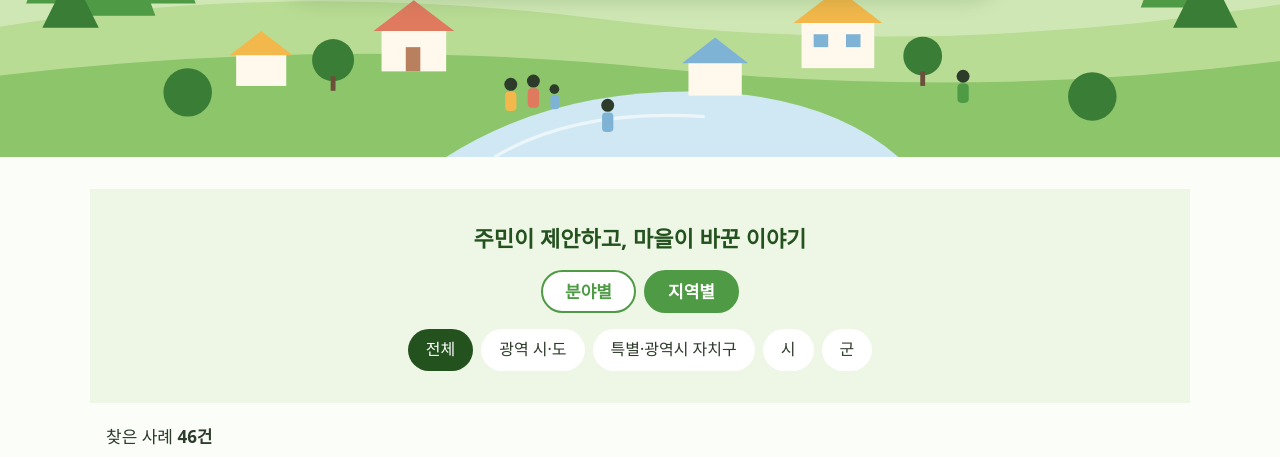
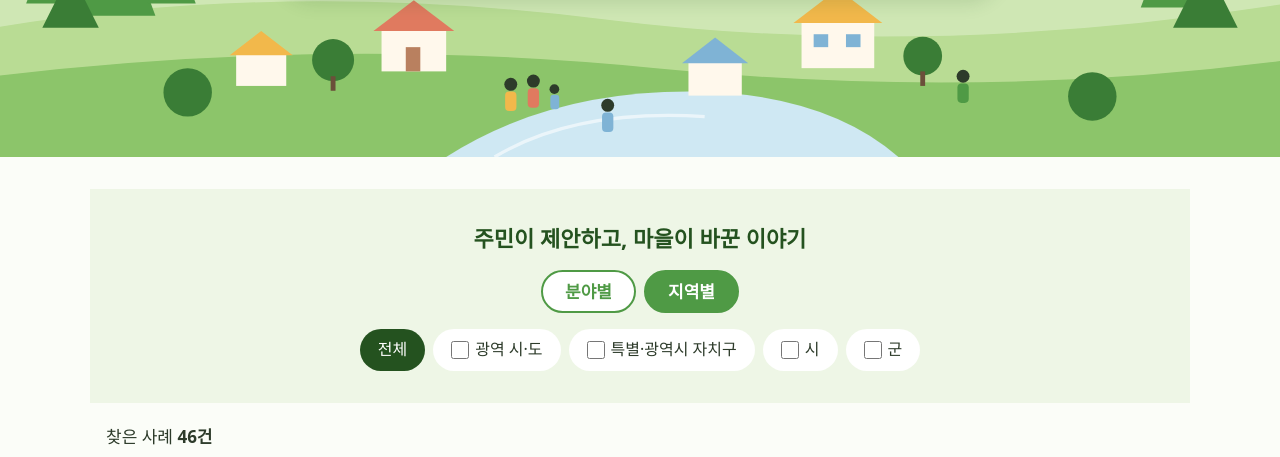
Before and after one commit to sajadyo100-ops/maeul-sarye-sup, a website with bundled scripts: page index.html in a window 1280 px wide. Both pictures are taken after a click on the button "지역별". Shown: the part 263-720 px from the top of the page. Built offline with nearby package versions, Linux system fonts and the light colour scheme.

Commit message:
feat: 지역별을 여러 개 체크해 함께 검색
Co-Authored-By: Claude Opus 5.5 <noreply@anthropic.com>

```diff
--- a/css/style.css
+++ b/css/style.css
@@ -80,6 +80,9 @@ main { max-width: 1100px; margin: 0 auto; padding: 0 16px; }
 .chips { display: flex; flex-wrap: wrap; justify-content: center; gap: 8px; }
 .chip { border-color: transparent; color: var(--ink); font-weight: 500; padding: 6px 16px; font-size: 16px; }
 .chip.on { background: var(--deep); color: #fff; }
+.chip.check { display: inline-flex; align-items: center; gap: 6px; }
+.chip.check input { width: 18px; height: 18px; margin: 0; accent-color: var(--green); cursor: pointer; }
+.chip.check:focus-within { outline: 3px solid var(--accent); outline-offset: 2px; }
 .mode:focus-visible, .chip:focus-visible, .arrow:focus-visible, summary:focus-visible, .case-link:focus-visible { outline: 3px solid var(--accent); outline-offset: 2px; }
 
 /* 4. 사례 카드 */
--- a/js/app.js
+++ b/js/app.js
@@ -43,6 +43,12 @@ export function renderNew(list) {
 </div>`).join("\n");
 }
 
+export function renderRegionChecks(selected) {
+  return REGION_TYPES.map((v) =>
+    `<label class="chip check${selected.includes(v) ? " on" : ""}"><input type="checkbox" value="${escapeHtml(v)}"${selected.includes(v) ? " checked" : ""}> ${escapeHtml(v)}</label>`
+  ).join("");
+}
+
 export function renderLoadError() {
   return `<p class="empty">사례를 불러오지 못했어요. 잠시 뒤 다시 열어 주세요.</p>`;
 }
@@ -50,7 +56,7 @@ export function renderLoadError() {
 // ---------- 브라우저에서만 실행 ----------
 async function start() {
   const $ = (id) => document.getElementById(id);
-  const state = { query: "", field: "전체", regionType: "전체", mode: "field" };
+  const state = { query: "", field: "전체", regionTypes: [], mode: "field" };
   let cases = [];
 
   try {
@@ -69,10 +75,15 @@ async function start() {
   $("new-section").hidden = fresh.length === 0;
 
   function drawChips() {
-    const items = ["전체", ...(state.mode === "field" ? FIELDS : REGION_TYPES)];
-    const current = state.mode === "field" ? state.field : state.regionType;
-    $("chips").innerHTML = items.map((v) =>
-      `<button type="button" class="chip${v === current ? " on" : ""}" data-v="${escapeHtml(v)}" aria-pressed="${v === current}">${escapeHtml(v)}</button>`).join("");
+    if (state.mode === "field") {
+      $("chips").innerHTML = ["전체", ...FIELDS].map((v) =>
+        `<button type="button" class="chip${v === state.field ? " on" : ""}" data-v="${escapeHtml(v)}" aria-pressed="${v === state.field}">${escapeHtml(v)}</button>`).join("");
+    } else {
+      const all = state.regionTypes.length === 0;
+      $("chips").innerHTML =
+        `<button type="button" class="chip${all ? " on" : ""}" data-v="전체" aria-pressed="${all}">전체</button>` +
+        renderRegionChecks(state.regionTypes);
+    }
     $("mode-field").classList.toggle("on", state.mode === "field");
     $("mode-region").classList.toggle("on", state.mode === "region");
   }
@@ -86,12 +97,17 @@ async function start() {
 
   $("search").addEventListener("input", (ev) => { state.query = ev.target.value; draw(); });
   $("search-form").addEventListener("submit", (ev) => { ev.preventDefault(); draw(); $("cases").scrollIntoView({ behavior: "smooth" }); });
-  $("mode-field").addEventListener("click", () => { state.mode = "field"; state.regionType = "전체"; drawChips(); draw(); });
+  $("mode-field").addEventListener("click", () => { state.mode = "field"; state.regionTypes = []; drawChips(); draw(); });
   $("mode-region").addEventListener("click", () => { state.mode = "region"; state.field = "전체"; drawChips(); draw(); });
   $("chips").addEventListener("click", (ev) => {
     const b = ev.target.closest("button[data-v]");
     if (!b) return;
-    if (state.mode === "field") state.field = b.dataset.v; else state.regionType = b.dataset.v;
+    if (state.mode === "field") state.field = b.dataset.v; else state.regionTypes = [];
+    drawChips(); draw();
+  });
+  $("chips").addEventListener("change", (ev) => {
+    if (!ev.target.matches('input[type="checkbox"]')) return;
+    state.regionTypes = [...$("chips").querySelectorAll('input[type="checkbox"]:checked')].map((i) => i.value);
     drawChips(); draw();
   });
   const step = () => Math.max(260, $("results").clientWidth * 0.8);
--- a/js/search.js
+++ b/js/search.js
@@ -13,12 +13,13 @@ export function publicCases(cases) {
     .sort((a, b) => (b.year - a.year) || a.region.localeCompare(b.region, "ko"));
 }
 
-export function searchCases(cases, { query = "", field = "전체", regionType = "전체" } = {}) {
+export function searchCases(cases, { query = "", field = "전체", regionType = "전체", regionTypes = [] } = {}) {
   const q = normalize(query);
   return publicCases(cases).filter((c) =>
     (!q || [c.title, c.summary, c.region].some((t) => normalize(t).includes(q))) &&
     (field === "전체" || (c.fields || []).includes(field)) &&
-    (regionType === "전체" || c.regionType === regionType)
+    (regionType === "전체" || c.regionType === regionType) &&
+    (regionTypes.length === 0 || regionTypes.includes(c.regionType))
   );
 }
 
```
Also changed, not shown: tests/app.test.mjs (+8 -1 lines), tests/search.test.mjs (+12 -0 lines).
